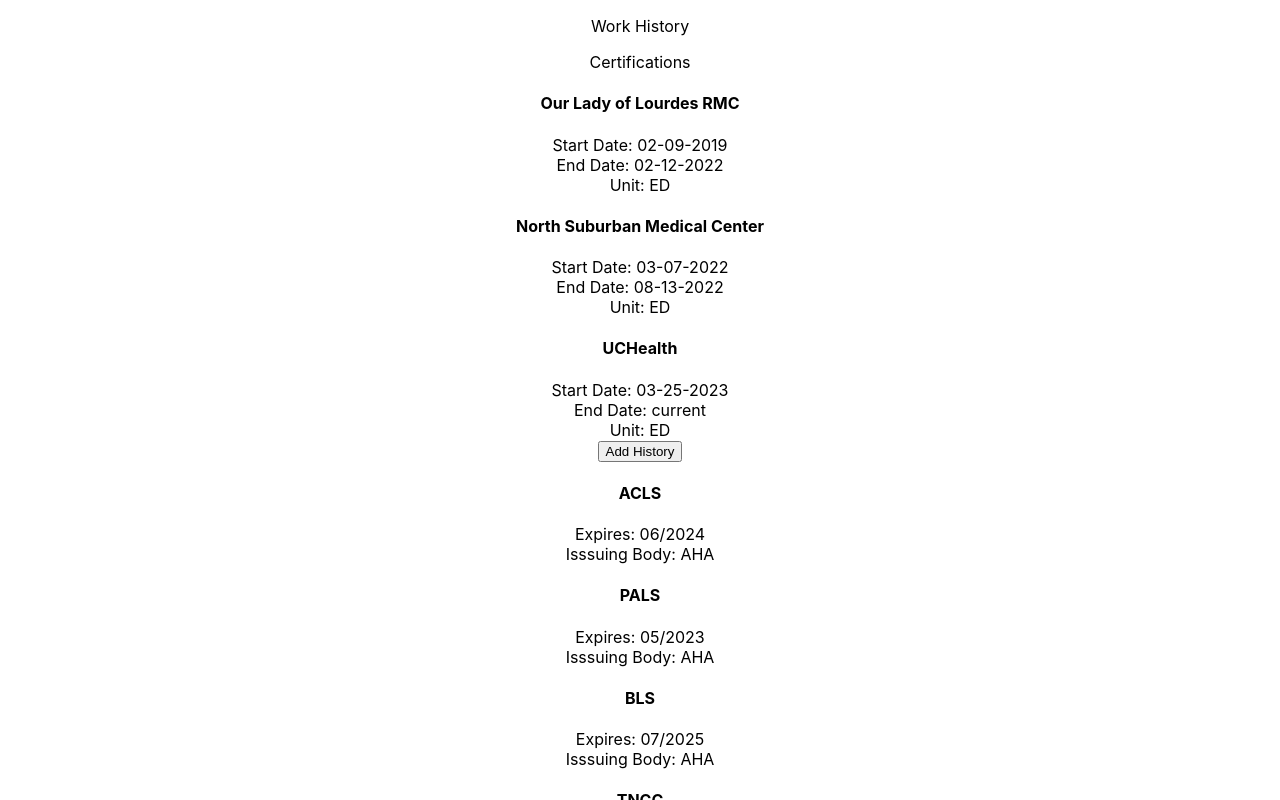
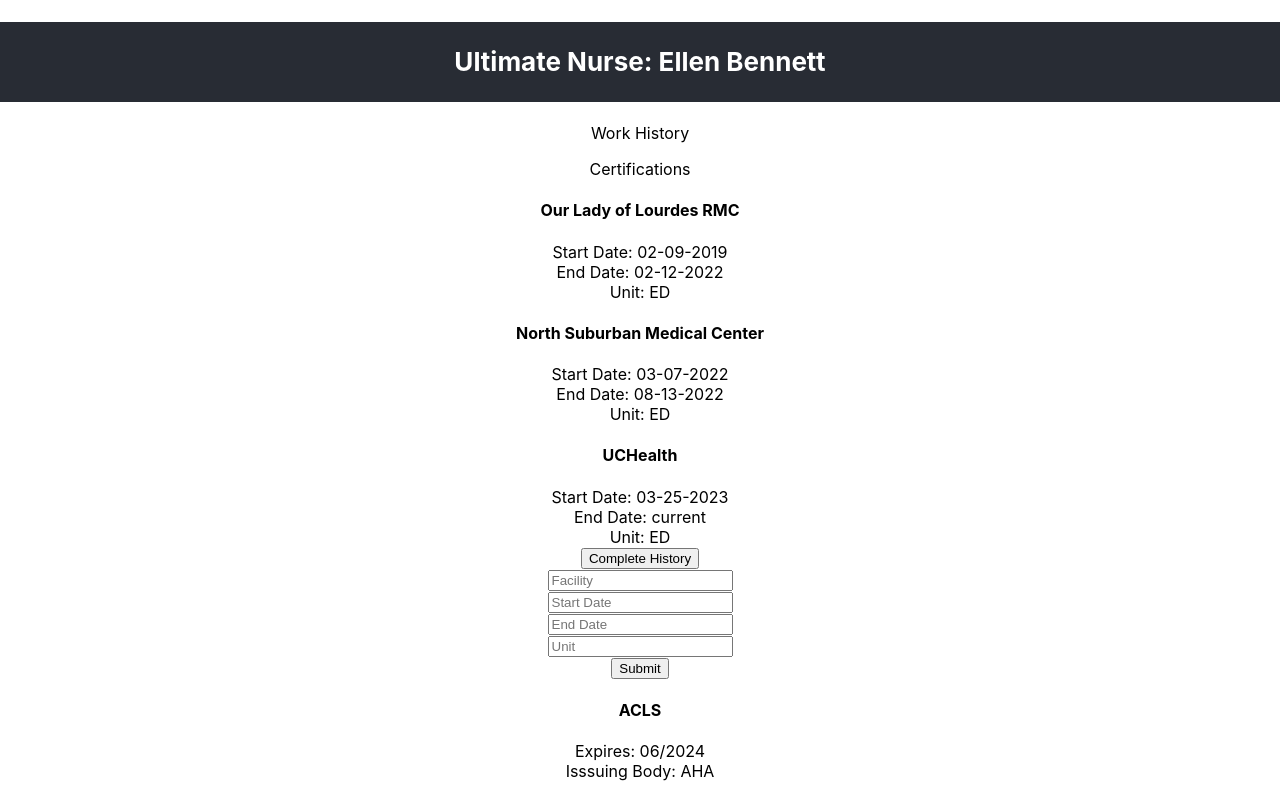
Before and after one commit to ellenbrianne/ultimate-nurse, a React (Create React App) app: page / in a window 1280 px wide. Both pictures are taken after a click on the button "Add History". Shown: the top 800 px of the page. Built offline with nearby package versions, Linux system fonts and the light colour scheme; data requests are answered from the project's data file.

Commit message:
alter state to toggle HistoryForm visibility, POST request to add new history object to server side and update state pessimistically

```diff
--- a/package.json
+++ b/package.json
@@ -8,6 +8,7 @@
     "@testing-library/user-event": "^13.5.0",
     "react": "^18.2.0",
     "react-dom": "^18.2.0",
+    "react-router-dom": "^5.3.0",
     "react-scripts": "5.0.1",
     "web-vitals": "^2.1.4"
   },
@@ -34,5 +35,8 @@
       "last 1 firefox version",
       "last 1 safari version"
     ]
+  },
+  "devDependencies": {
+    "@types/react-router-dom": "^5.3.3"
   }
 }
--- a/src/App.css
+++ b/src/App.css
@@ -2,20 +2,9 @@
   text-align: center;
 }
 
-.App-logo {
-  height: 40vmin;
-  pointer-events: none;
-}
-
-@media (prefers-reduced-motion: no-preference) {
-  .App-logo {
-    animation: App-logo-spin infinite 20s linear;
-  }
-}
-
-.App-header {
+.App h2 {
   background-color: #282c34;
-  min-height: 100vh;
+  min-height: 10vh;
   display: flex;
   flex-direction: column;
   align-items: center;
@@ -23,16 +12,3 @@
   font-size: calc(10px + 2vmin);
   color: white;
 }
-
-.App-link {
-  color: #61dafb;
-}
-
-@keyframes App-logo-spin {
-  from {
-    transform: rotate(0deg);
-  }
-  to {
-    transform: rotate(360deg);
-  }
-}
--- a/src/App.js
+++ b/src/App.js
@@ -4,9 +4,8 @@
 import Certifications from './components/Certifications';
 import { useState, useEffect } from "react";
 
-// state for history & certs will live here
+function App() {
 
-function App() {
   const [history, setHistory] = useState([]);
   const [certifications, setCertifications] = useState([]);
 
@@ -20,10 +19,27 @@
       .then(certData => setCertifications(certData))
   }, []);
 
+  const addHistory = (newHistory) => {
+    fetch("http://localhost:3000/history", {
+      method: "POST",
+      headers: {
+        "Content-type": "application/json",
+        "Accept": "application/json"
+      },
+      body: JSON.stringify(newHistory)
+    })
+      .then(r => r.json())
+      .then(newHistoryObj => setHistory(prevList => [ ...prevList, newHistoryObj ]))
+  };
+
   return (
     <div className="App">
+      <h2>Ultimate Nurse: Ellen Bennett</h2>
       <NavBar />
-      <History history={history}/>
+      <History
+        history={history}
+        addHistory={addHistory}
+      />
       <Certifications certs={certifications}/>
     </div>
   );
--- a/src/components/History.js
+++ b/src/components/History.js
@@ -1,6 +1,13 @@
 import HistoryCard from "./HistoryCard";
+import HistoryForm from "./HistoryForm";
+import { useState } from "react";
 
-const History = ({ history }) => {
+const History = ({ history, addHistory }) => {
+    const [isForm, setIsForm] = useState(false);
+
+    const toggleForm = () => {
+        setIsForm(!isForm);
+    };
 
     const historyDisplay = history.map(hx => {
         return <HistoryCard key={hx.id} hx={hx} />
@@ -9,7 +16,8 @@
     return (
         <div>
             {historyDisplay}
-            <button>Add History</button>
+            <button onClick={toggleForm}>{isForm ? "Complete History" : "Add History"}</button>
+            {isForm ? <HistoryForm addHistory={addHistory} /> : null }
         </div>
     )
 };
--- a/src/components/HistoryForm.js
+++ b/src/components/HistoryForm.js
@@ -1,31 +1,55 @@
+import { useState } from "react";
 
+const HistoryForm = ({ addHistory }) => {
+    const emptyObj = {
+        facility: "",
+        start: "",
+        end: "",
+        unit: ""
+    }
 
-const HistoryForm = () => {
+    const [formObj, setFormObj] = useState(emptyObj);
+
+    const handleSubmit = (e) => {
+        e.preventDefault();
+        addHistory(formObj);
+        setFormObj(emptyObj);
+    };
+
+    const handleChange = (e) => {
+        const { name, value } = e.target;
+        setFormObj({ ...formObj, [name]: value });
+    }
+
     return (
-        <form>
+        <form onSubmit={handleSubmit}>
             <input
                 type="text"
                 name="facility"
                 placeholder="Facility"
-                value={null}
+                value={formObj.facility}
+                onChange={handleChange}
             /> <br/>
             <input
                 type="text"
                 name="start"
                 placeholder="Start Date"
-                value={null}
+                value={formObj.start}
+                onChange={handleChange}
             /> <br/>
             <input
                 type="text"
                 name="end"
                 placeholder="End Date"
-                value={null}
+                value={formObj.end}
+                onChange={handleChange}
             /> <br/>
             <input
                 type="text"
                 name="unit"
                 placeholder="Unit"
-                value={null}
+                value={formObj.unit}
+                onChange={handleChange}
             /> <br/>
             <button>Submit</button>
         </form>
--- a/src/index.js
+++ b/src/index.js
@@ -1,5 +1,6 @@
 import React from 'react';
 import ReactDOM from 'react-dom/client';
+import { BrowserRouter } from "react-router-dom";
 import './index.css';
 import App from './App';
 import reportWebVitals from './reportWebVitals';
@@ -7,7 +8,10 @@
 const root = ReactDOM.createRoot(document.getElementById('root'));
 root.render(
   <React.StrictMode>
-    <App />
+    <BrowserRouter>
+      <App />
+    </BrowserRouter>
+
   </React.StrictMode>
 );
 
```
Also changed, not shown: db.json (indentation only), 1 other file (tests, documents, lock files or other folders).
